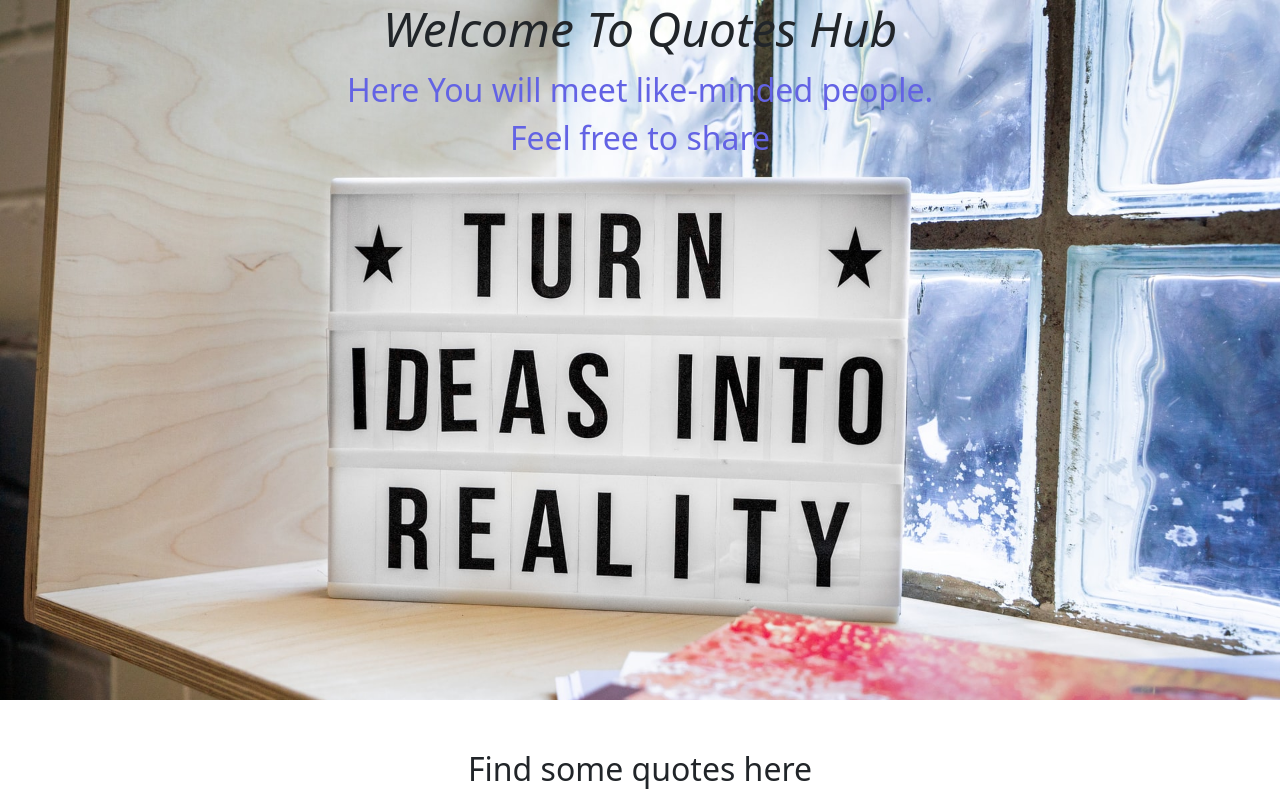
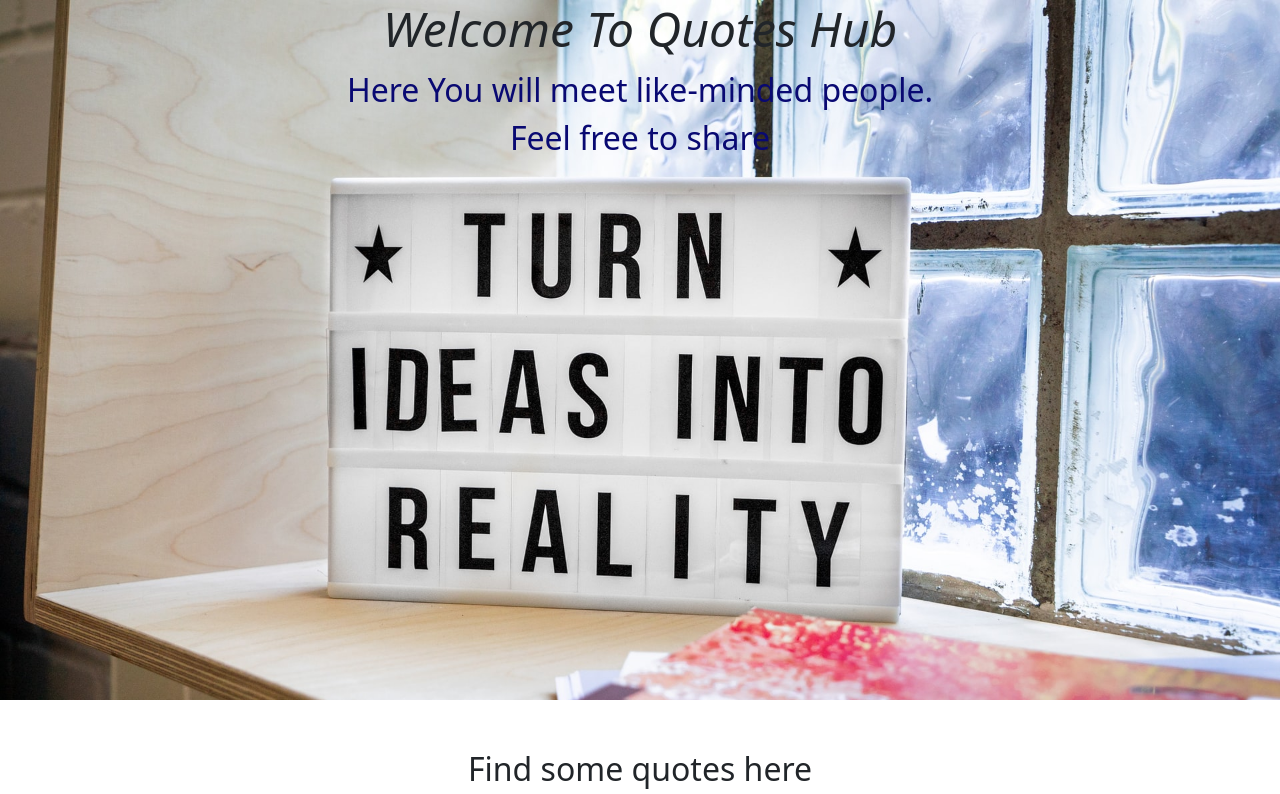
Before and after one commit to alexkarumbi/quotes-IP, an Angular app: page / in a window 1280 px wide. Shown: the top 794 px of the page. Built offline with nearby package versions, Linux system fonts and the light colour scheme.

Commit message:
Add style to h1

```diff
--- a/src/app/quote/quote.component.css
+++ b/src/app/quote/quote.component.css
@@ -12,7 +12,7 @@ h1{
 }
 
 p{
-    color:rgb(99, 99, 228);
+    color:rgb(9, 9, 114);
     text-align: center;
     font-size: 2em;
 }
```
